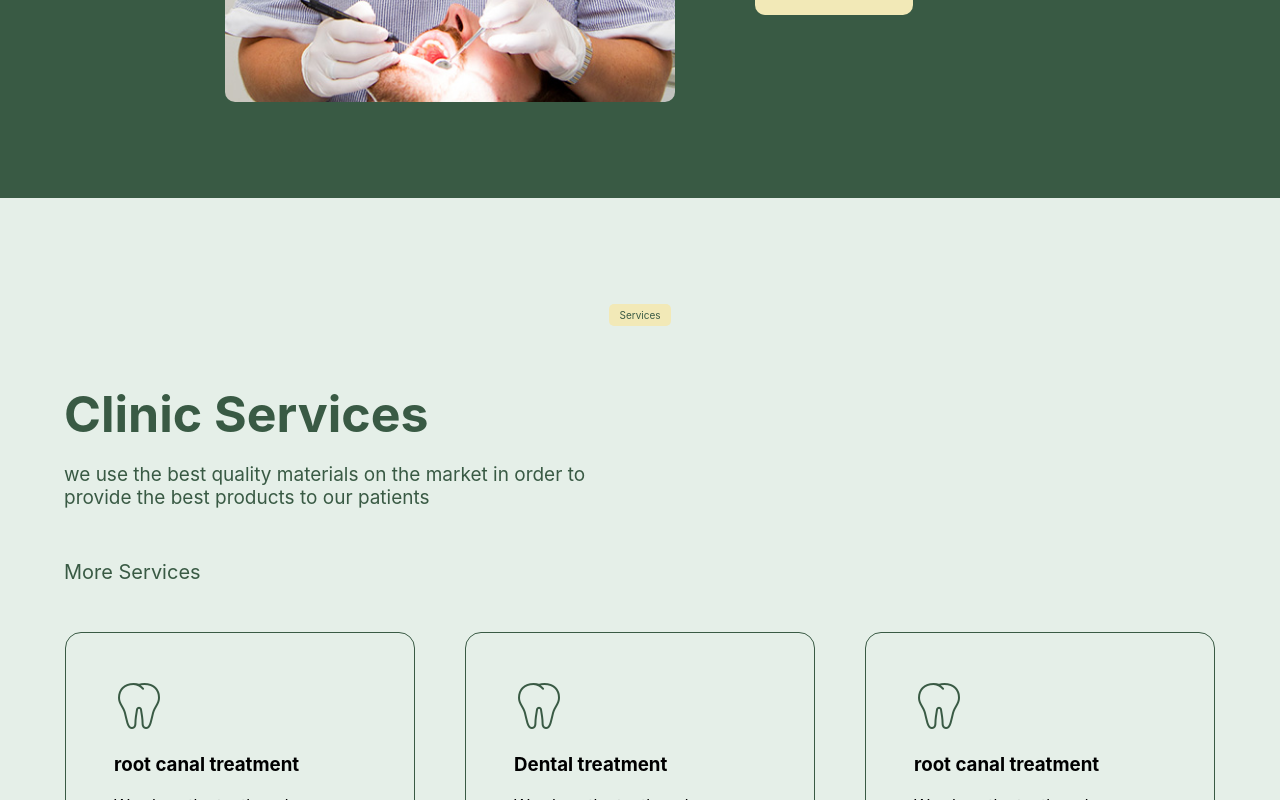
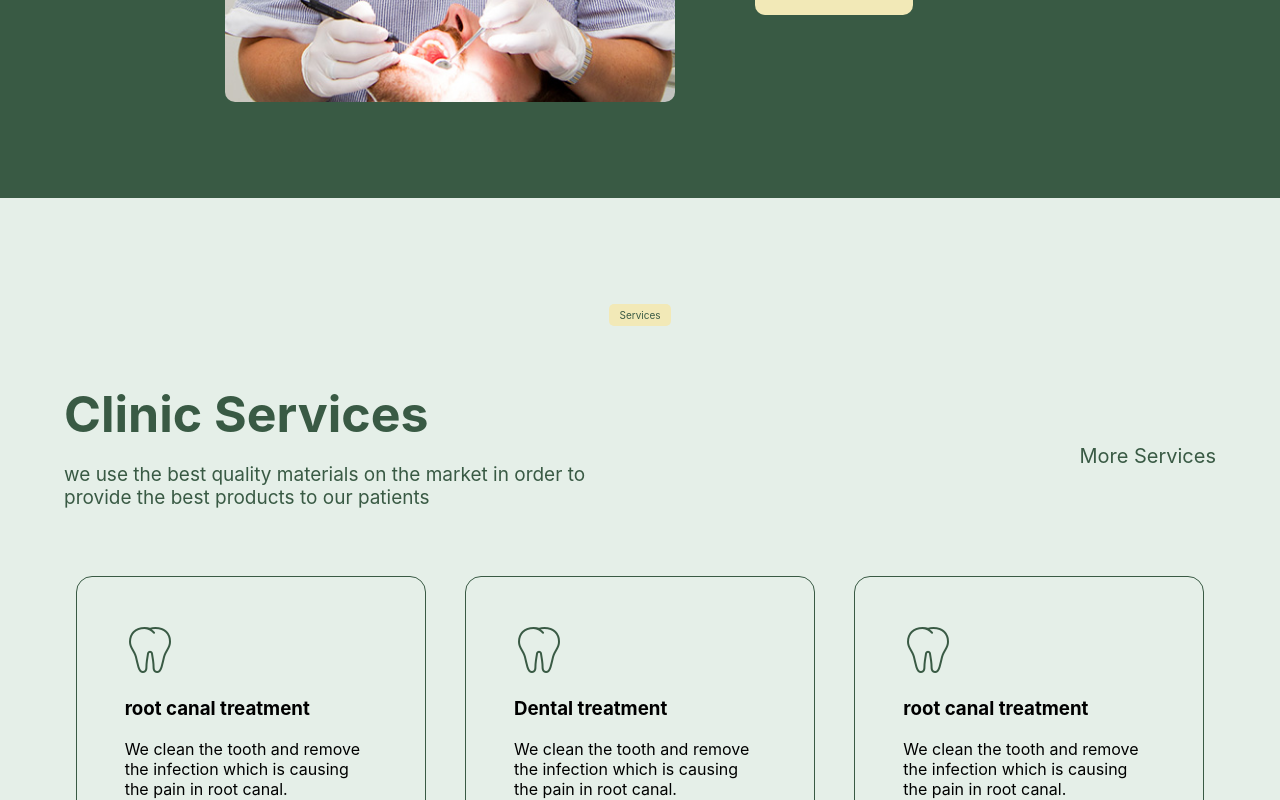
Before and after one commit to MuhammadTurkmen/Dental-Landing-Page-React, a React (Create React App) app: page / in a window 1280 px wide. Shown: the part 1440-2240 px from the top of the page. Built offline with nearby package versions, Linux system fonts and the light colour scheme.

Commit message:
adding component

```diff
--- a/src/components/Services.js
+++ b/src/components/Services.js
@@ -89,9 +89,11 @@ const Wrapper = styled.div`
     box-sizing: border-box;
     text-align: start;
     border: 1px solid #395a44;
+    transition: all 0.3s ease-in-out;
   }
   .card:hover {
     box-shadow: 0px 11px 15px 0px rgba(57, 90, 68, 0.3);
+    transform: scale(1.1);
   }
 
   .btn {
@@ -125,6 +127,7 @@ const Wrapper = styled.div`
 
     .card-container {
       justify-content: center;
+      gap: 2rem 1rem;
     }
     .desc {
       font-size: 19px;
@@ -133,6 +136,16 @@ const Wrapper = styled.div`
 
   @media only screen and (min-width: 1020px) {
     padding: 6rem 4rem;
+    .text-container {
+      flex-direction: row;
+      align-items: center;
+      a {
+        align-self: center;
+      }
+    }
+  }
+  @media only screen and (min-width: 1300px) {
+    padding: 6rem 5.5rem;
   }
 `;
 
```
Also changed, not shown: src/components/Specialist.js (added, +7 -0 lines).
